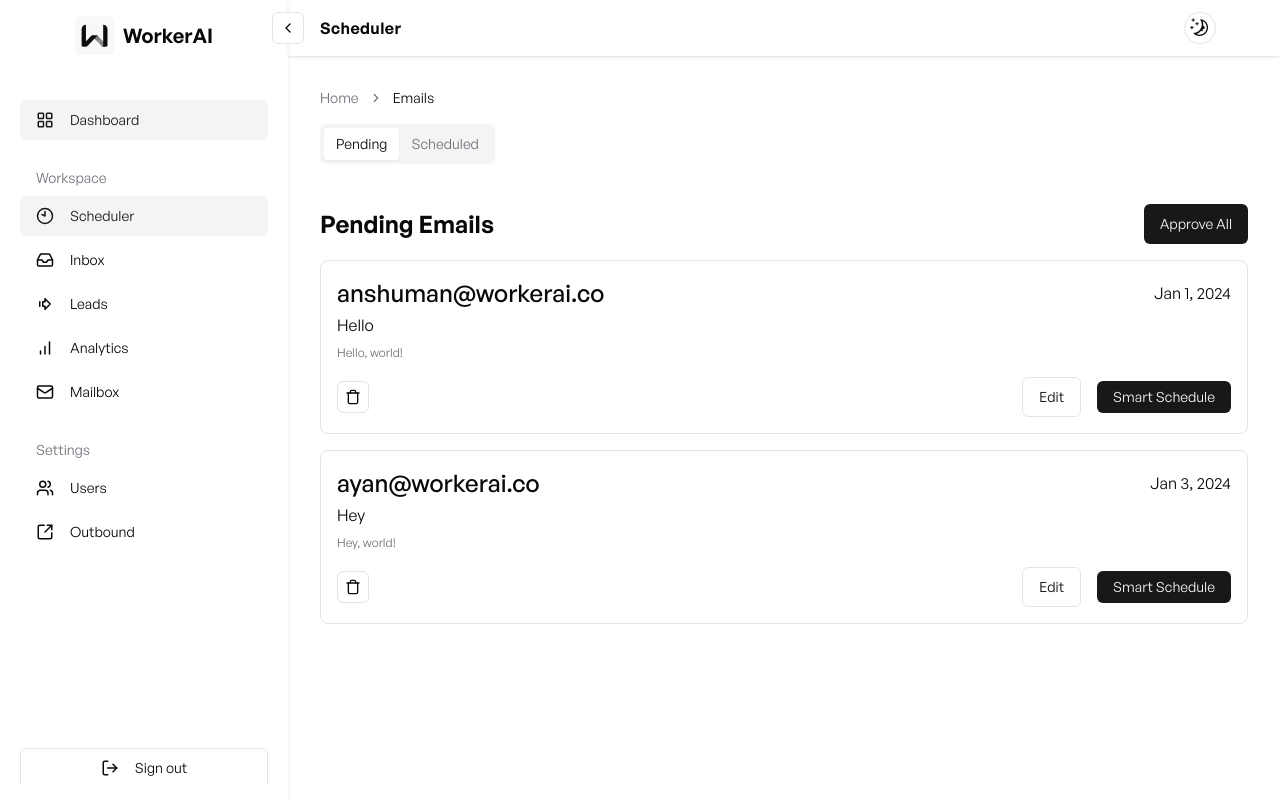
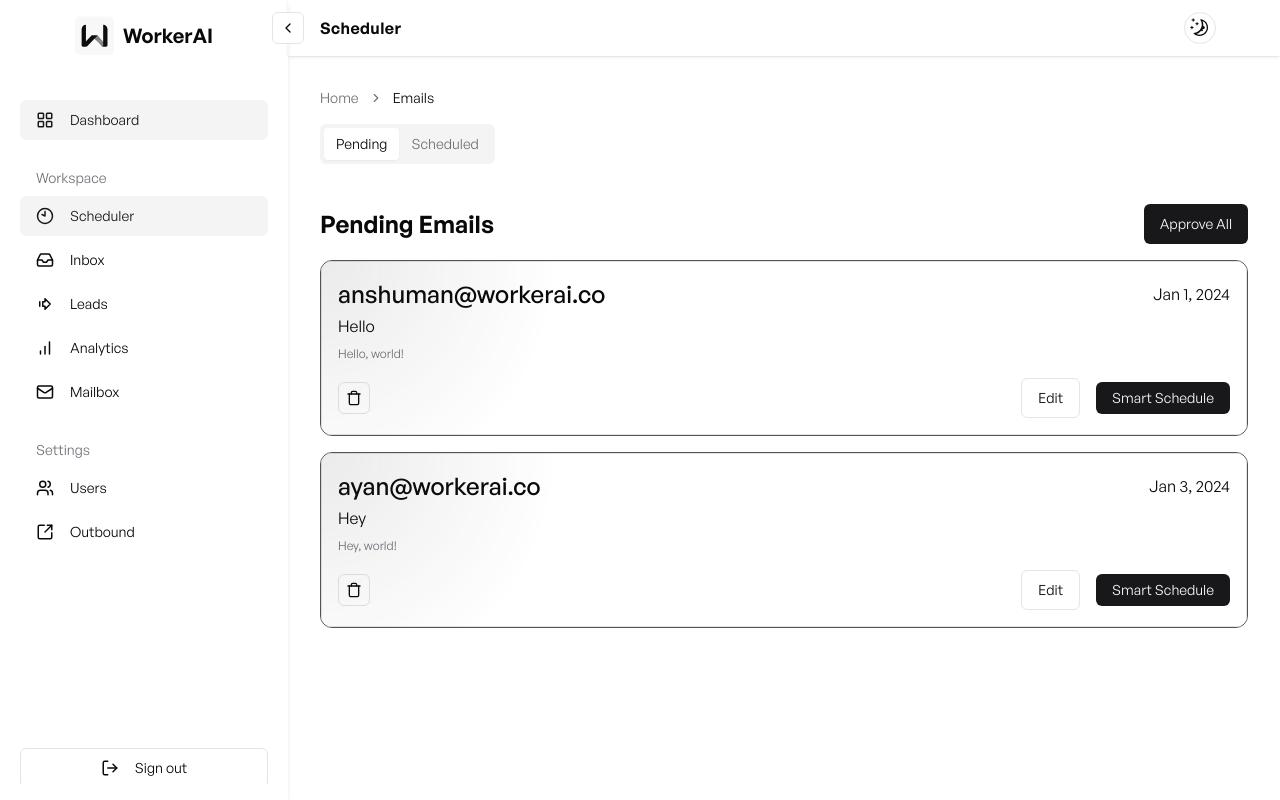
Before and after one commit to AbhirajSinha179/enterprise-workerai, a Next.js app: page /dashboard/emails in a window 1280 px wide. Built offline with nearby package versions, Linux system fonts and the light colour scheme.

Commit message:
adding Chronark card to Schedular page

```diff
--- a/app/(main)/dashboard/emails/page.tsx
+++ b/app/(main)/dashboard/emails/page.tsx
@@ -27,7 +27,7 @@ async function getEmails() {
       { id: 1, subject: "Hello", body: "Hello, world!", date: "2024-01-01", scheduled: false, recipient: "anshuman@workerai.co" },
       { id: 2, subject: "Hi", body: "Hi, world!", date: "2024-01-02", scheduled: true, recipient: "rohit@workerai.co" },
       { id: 3, subject: "Hey", body: "Hey, world!", date: "2024-01-03", scheduled: false, recipient: "ayan@workerai.co" },
-      { id: 4, subject: "Hola", body: "Hola, world!", date: "2024-01-04", scheduled: true, recipient: "raj@workerai.co"}
+      { id: 4, subject: "Hola", body: "Hola, world!", date: "2024-01-04", scheduled: true, recipient: "raj@workerai.co" }
     ],
   }
 
@@ -60,10 +60,16 @@ export default async function Emails() {
         {/* need to show something when no emails present */}
         {!emails && <div>No emails yet bitch</div>}
         <TabsContent value="pending" className="space-y-4">
-          <EmailList emails={emails.filter(email => email.scheduled===false)} />
+          <div className="">
+
+            <EmailList emails={emails.filter(email => email.scheduled === false)} />
+          </div>
         </TabsContent>
         <TabsContent value="scheduled" className="space-y-4">
-          <ScheduledEmailList emails={emails.filter(email=> email.scheduled===true)} />
+          <div className="bg-green-800">
+
+            <ScheduledEmailList emails={emails.filter(email => email.scheduled === true)} />
+          </div>
         </TabsContent>
       </Tabs>
     </ContentLayout>
--- a/components/custom-components/card-chronark.tsx
+++ b/components/custom-components/card-chronark.tsx
@@ -18,16 +18,16 @@ export const CardChronark: React.FC<PropsWithChildren> = ({ children }) => {
   return (
     <div
       onMouseMove={onMouseMove}
-      className="group relative overflow-hidden rounded-xl border border-zinc-600 duration-700 hover:border-zinc-400/50 hover:bg-zinc-800/10 md:gap-8 "
+      className="group relative overflow-hidden rounded-xl border border-zinc-600 duration-300 hover:border-zinc-400/50 hover:bg-zinc-800/10 md:gap-8 "
     >
       <div className="pointer-events-none">
-        <div className="absolute inset-0 z-0  transition duration-1000 [mask-image:linear-gradient(black,transparent)]" />
+        <div className="absolute inset-0 z-0 blur transition duration-500 [mask-image:linear-gradient(black,transparent)]" />
         <motion.div
-          className="absolute inset-0 z-10  bg-gradient-to-br via-zinc-100/10  opacity-100  transition duration-1000 group-hover:opacity-30 bg-zinc-700 "
+          className="absolute inset-0 z-10  bg-gradient-to-br via-zinc-100/10  opacity-10  transition duration-500 group-hover:opacity-30 bg-zinc-700 "
           style={style}
         />
         <motion.div
-          className="absolute inset-0 z-10 opacity-0 mix-blend-overlay transition duration-1000 group-hover:opacity-100 "
+          className="absolute inset-0 z-10 opacity-0 mix-blend-overlay transition duration-500 group-hover:opacity-100 "
           style={style}
         />
       </div>
--- a/components/global/footer.tsx
+++ b/components/global/footer.tsx
@@ -1,6 +1,7 @@
 import { DiscordLogoIcon, EnvelopeClosedIcon, LinkedInLogoIcon, TwitterLogoIcon } from "@radix-ui/react-icons"
 import Link from "next/link"
 import { Button } from "@/components/ui/button"
+import { CardChronark } from "../custom-components/card-chronark"
 const footerLinks = [
   {
     title: "About",
@@ -30,7 +31,9 @@ const footerLinks = [
 
 const Footer = () => {
   return (
-    <section className="mt-8 border-t-2 px-4 text-center sm:text-left">
+    <CardChronark>
+
+      <section className="mt-8 px-4 text-center sm:text-left">
         <div >
           <div className="mx-auto grid w-full max-w-screen-xl gap-8 py-10 lg:grid-cols-5">
             <div className=" sm:col-span-3 lg:col-span-2">
@@ -126,6 +129,7 @@ const Footer = () => {
           </div>
         </div>
       </section>
+    </CardChronark>
   )
 }
 
--- a/components/scheduler/email-item.tsx
+++ b/components/scheduler/email-item.tsx
@@ -21,6 +21,7 @@ import { Input } from "@/components/ui/input"
 import { Label } from "@/components/ui/label"
 import { Textarea } from "@/components/ui/textarea"
 import { cn } from "@/lib/utils"
+import { CardChronark } from "../custom-components/card-chronark"
 
 export default function EmailItem({ item, handleApprove, handleEdit, handleDelete }: { item: any, handleApprove: any, handleEdit: any, handleDelete: any }) {
   const [subject, setSubject] = useState(item?.subject)
@@ -67,8 +68,9 @@ export default function EmailItem({ item, handleApprove, handleEdit, handleDelet
 
   return (
     <>
-      <div className={cn("flex w-full flex-col items-start gap-2 rounded-lg border p-4 text-left transition-all")}>
-        <div className="flex w-full flex-col gap-1">
+      <CardChronark>
+        <div className={cn("flex w-full flex-col items-start gap-2 rounded-lg border p-4 text-left transition-all ")}>
+          <div className="flex w-full flex-col gap-1  ">
             <div className="flex items-center">
               <div className="text-2xl font-semibold">{item.recipient}</div>
               <div className={cn("ml-auto")}>{format(new Date(item.date), "PP")}</div>
@@ -135,6 +137,9 @@ export default function EmailItem({ item, handleApprove, handleEdit, handleDelet
             </div>
           </div>
         </div>
+
+      </CardChronark>
+
     </>
   )
 }
--- a/components/scheduler/email-list.tsx
+++ b/components/scheduler/email-list.tsx
@@ -39,12 +39,12 @@ export function EmailList({ emails }: any) {
   }
 
   return (
-    <main className="flex w-full flex-col items-center">
+    <main className="flex w-full flex-col items-center ">
       <div className="mt-6 flex w-full items-center justify-between">
         <h1 className="text-2xl font-bold">Pending Emails</h1>
         <Button onClick={handleApproveAll}>Approve All</Button>
       </div>
-      <ul className="my-4 w-full space-y-4">
+      <ul className="my-4 w-full space-y-4 ">
         {emails.map((item: any) => (
           <EmailItem
             handleApprove={handleApprove}
```
Lines whose indentation alone changed are shown as unchanged.
